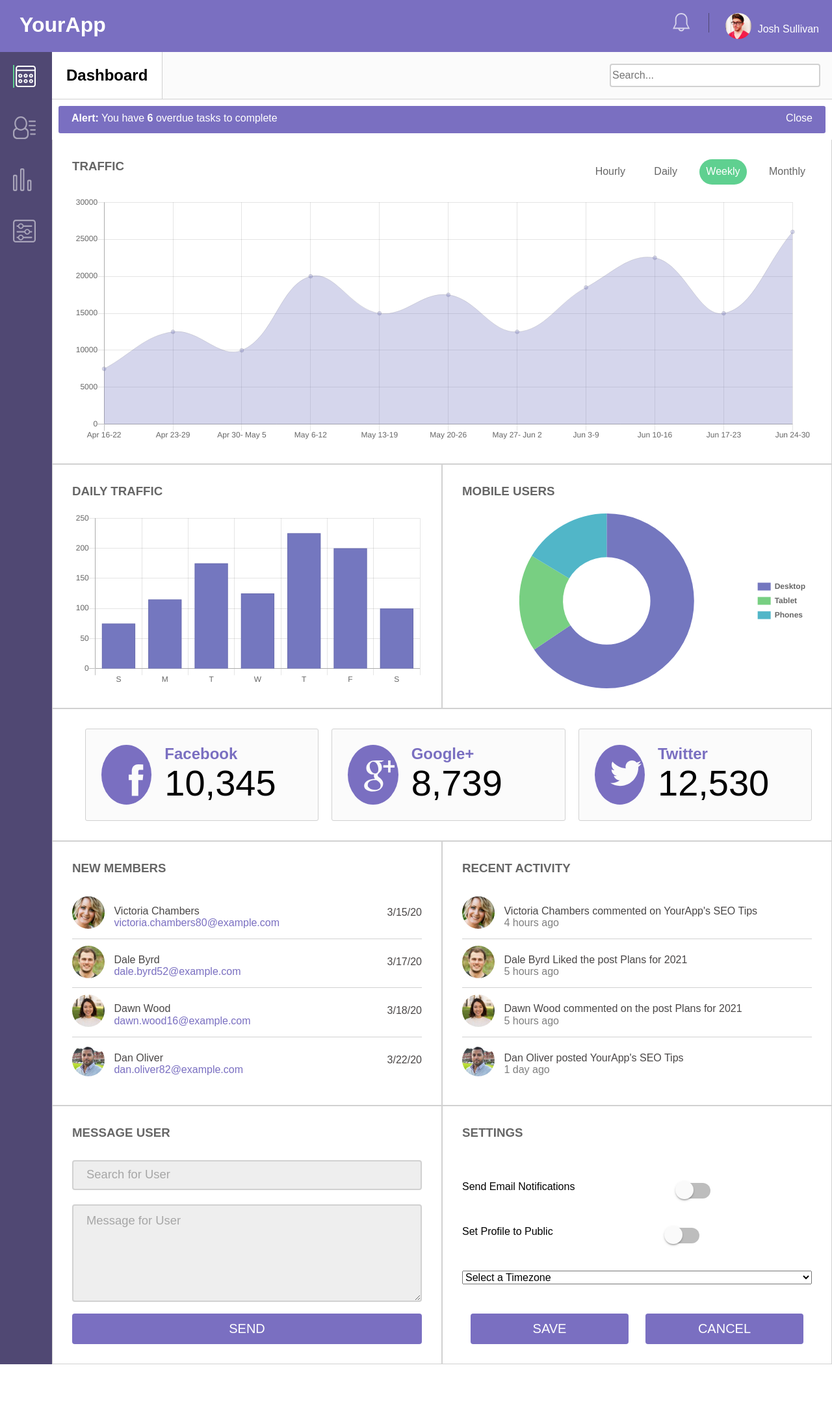
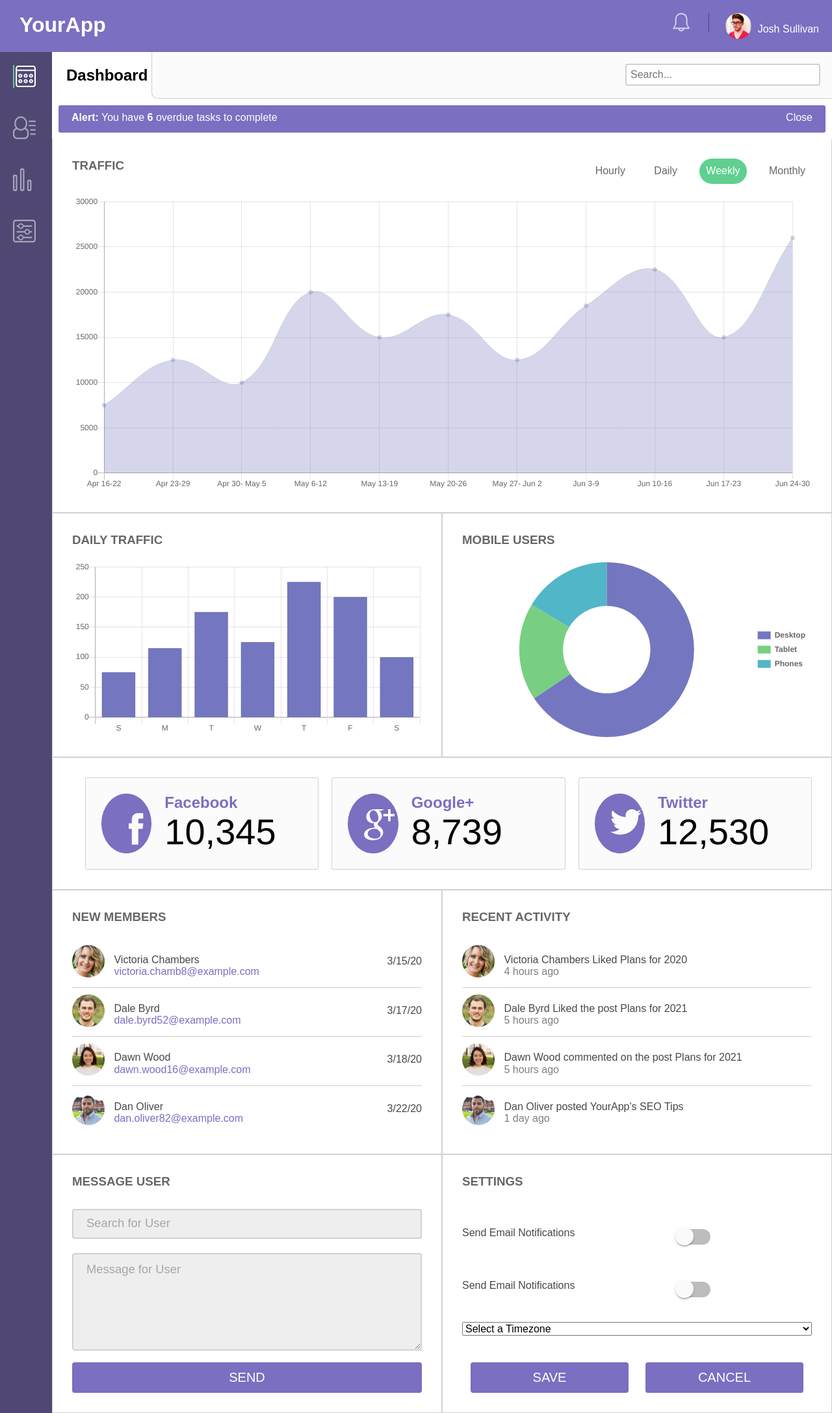
Before and after one commit to zachdanz/Unit-07-Project, a plain HTML site: page index.html in a window 1280 px wide. Shown: the whole page at 65% size. Before the commit the page ends 2099 px from the top, so only its background shows below. Drawn offline with Linux system fonts and the light colour scheme.

Commit message:
Formatting

```diff
--- a/index.html
+++ b/index.html
@@ -170,7 +170,7 @@
                 <img src="images/member-1.jpg" class="profileImage" alt="Member">
                 <div class="newMembersText">
                     <p>Victoria Chambers</p>
-                    <a href="#">victoria.chambers80@example.com</a>
+                    <a href="#">victoria.chamb8@example.com</a>
                 </div>
                 <p class="joinDate">3/15/20</p>
             </div>
@@ -211,7 +211,7 @@
             <div class="recentActivityContainer">
                 <img src="images/member-1.jpg" class="profileImage" alt="Member">
                 <div class="recentActivityText">
-                    <p>Victoria Chambers commented on YourApp's SEO Tips</p>
+                    <p>Victoria Chambers Liked Plans for 2020</p>
                     <p>4 hours ago</p>
                 </div>
             </div>
@@ -282,9 +282,9 @@
         <section class="settings">
             <h3>Settings</h3>
                 <label class="switch-light switch-material" onclick="">
-                <input type="checkbox">
-                <div class="checkDiv">Send Email Notifications</div>
-                <span>
+                    <input id="emailNotif" type="checkbox">
+                    <p>Send Email Notifications</p>
+                    <span class="toggle">
                         <span>Off</span>
                         <span>On</span>
                     <a></a>
@@ -292,9 +292,9 @@
                 </label>
 
                 <label class="switch-light switch-material" onclick="">
-                <input type="checkbox">
-                <div class="checkDiv">Set Profile to Public</div>
-                <span>
+                    <input id="publicProf" type="checkbox">
+                    <p>Send Email Notifications</p>
+                    <span class="toggle">
                         <span>Off</span>
                         <span>On</span>
                     <a></a>
--- a/js/app.js
+++ b/js/app.js
@@ -59,3 +59,39 @@ bellDiv.addEventListener('click', () => {
     }
     displayNotifications();
 });
+
+//====================================//
+//            Local Storage           //
+//====================================//
+
+// Timezone Select
+
+let timezoneSelect = document.querySelector("#timezone-offset");
+let selectOption = timezoneSelect.options[timezoneSelect.selectedIndex];
+let lastSelected = localStorage.getItem('select');
+
+if(lastSelected) {
+    timezoneSelect.value = lastSelected;
+}
+
+timezoneSelect.onchange = function () {
+   lastSelected = timezoneSelect.options[timezoneSelect.selectedIndex].value;
+   console.log(lastSelected);
+   localStorage.setItem('select', lastSelected);
+}
+
+// Toggle Settings
+
+let emailToggle = document.querySelector("#emailNotif");
+let publicToggle = document.querySelector("#publicProf");
+
+function save() {
+    let emailToggle = document.querySelector("#emailNotif");
+    let publicToggle = document.querySelector("#publicProf");
+    localStorage.setItem("checkbox1", emailToggle.checked);
+    localStorage.setItem("checkbox1", publicToggle.checked);
+}
+
+//for loading
+var checked = JSON.parse(localStorage.getItem("checkbox1"));
+    document.getElementById("checkbox1").checked = checked;
--- a/js/chart.js
+++ b/js/chart.js
@@ -83,7 +83,7 @@ const trafficData = [
 //     };
 
 let trafficOptions = {
-    aspectRatio: 3,
+    aspectRatio: 2.5,
     animation: {
         duration: 0
     },
--- a/scss/components/_sections.scss
+++ b/scss/components/_sections.scss
@@ -5,6 +5,7 @@
 * {
     overflow: auto;
 }
+
 
 // main {
 //     max-width: $max-width;
@@ -46,7 +47,7 @@ h1 {
     color: $white;
     padding: 20px 30px;
     margin: 0 auto;
-    display: inline-block;
+    display: none;
 }
 
 .userDiv {
@@ -141,7 +142,13 @@ h1 {
     margin: 0;
     text-align: left;
     color: rgba(0, 0, 0, 0.5);
+}
 
+@media (min-width: $break-m) {
+
+    h1{
+        display: inline-block;
+    }
 }
 
 //====================================//
@@ -172,10 +179,6 @@ nav{
 }
 
 @media (min-width: $break-m) {
-    // nav{
-    //     padding: 20px;
-    // }
-
     .navicon{
         padding: 20px;
     }
@@ -190,29 +193,40 @@ nav{
     display: flex;
     flex-direction: row;
     justify-content: space-between;
-    border-bottom: $color-border 1px solid;
 }
 
 .headline{
+    display: none;
     background-color: $white;
     padding: 22px;
-    border-right: $color-border 1px solid;
     border-bottom: none;
     margin: 0;
 }
 
 .mainHeaderSearch{
-    display: flex;
-    justify-content: center;
-    width: 30%;
+    width: 100%;
+    border-bottom: $color-border 1px solid;
+    border-left: $color-border 1px solid;
+    border-bottom-left-radius: 10px;
 }
 
 .mainHeaderSearch input{
-    width: 100%;
-    padding: 2px;
+    float: right;
+    width: 50%;
+    padding: 6px;
     margin: 18px;
     border: $color-border 2px solid;
     border-radius: 4px;
+}
+
+@media (min-width: $break-m) {
+    .mainHeaderSearch input{
+        width: 300px;
+    }
+
+    .headline{
+        display: block;
+    }
 }
 
 //====================================//
@@ -223,6 +237,7 @@ nav{
     margin: 10px;
     background-color: $color-primary;
     border-radius: 3px;
+    border-top: none;
 }
 
 .alert p, .alertBannerClose {
@@ -250,6 +265,10 @@ nav{
 //               Traffic              //
 //====================================//
 
+.traffic{
+    border-top: none;
+}
+
 .trafficNav{
     float: right;
     margin-left: auto;
@@ -258,7 +277,6 @@ nav{
 
 .trafficNavLink, .activeNavLink{
     display: inline-block;
-    margin-left: 20px;
     color: $color-h3;
     padding: 10px;
     cursor: pointer;
@@ -275,18 +293,14 @@ nav{
     width: 95vw;
 }
 
-@media (min-width: 768px) {
-    .widget-container-full {
-        width: 90vw;
-    }
-
-    .widget-container-half {
-        width: 45vw;
-    }
+@media (min-width: $break-m) {
+    .trafficNavLink, .activeNavLink{
+        margin-left: 20px;
 }
 
-.traffic{
-    border-top: none;
+    .traffic{
+        border-top: none;
+    }
 }
 
 //====================================//
@@ -383,7 +397,7 @@ nav{
 
 .NewMembersContainer{
     padding: 10px 0;
-    display: block;
+    display: flow-root;
 }
 
 .NewMembersContainer:not(:last-child) {
@@ -534,16 +548,25 @@ nav{
     justify-content: space-between;
 }
 
+.switch-material.switch-light {
+    margin: 1em 0;
+}
+
 .settings{
     display: flex;
     flex-direction: column;
     justify-content: space-between;
 }
 
+.settings p{
+    margin: 0;
+}
+
 .settings-button {
     display: flex;
     flex-direction: row;
     justify-content: space-between;
+    margin-top: 1em;
 }
 
 .checkDiv{
```
Also changed, not shown: css/style.css. Lines whose indentation alone changed are shown as unchanged.
